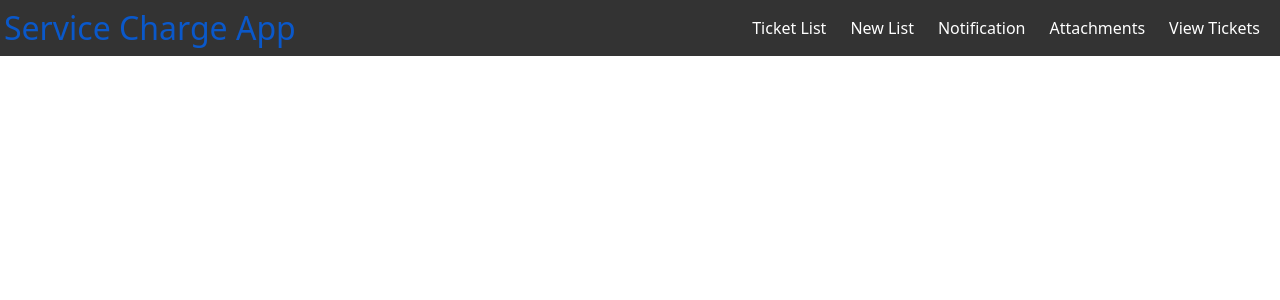
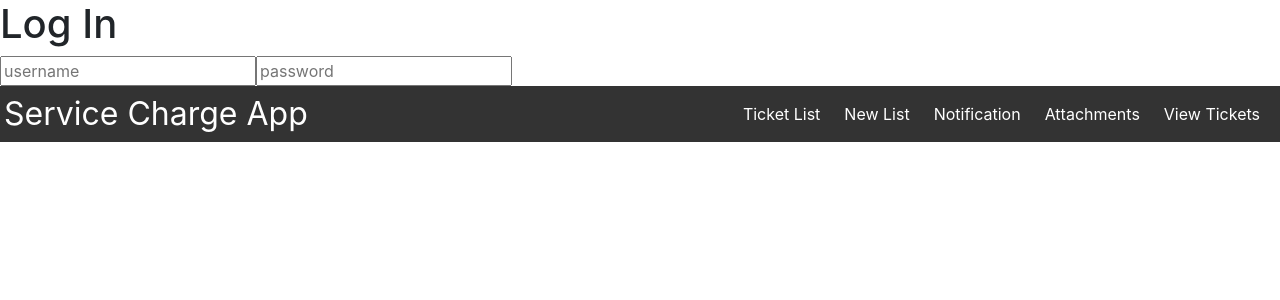
Before and after one commit to martinericksonn/Service_Charge_App_Group9, a React (Create React App) app in the folder Frontend/service-charge-app/: page / in a window 1280 px wide. Shown: the top 300 px of the page. Built offline with nearby package versions, Linux system fonts and the light colour scheme.

Commit message:
add Login Page
initial Login Page, unfinished.

```diff
--- a/Frontend/service-charge-app/src/App.js
+++ b/Frontend/service-charge-app/src/App.js
@@ -1,5 +1,6 @@
-import './App.css';
+import { useState } from 'react'; import './App.css';
 import TicketManagement from './Components/TicketManagement';
+import LogIn from './Components/LogIn';
 import Navbar from './Components/Navbar';
 import TicketList from './pages/TicketList';
 import NewTicket from './pages/NewTicket';
@@ -8,10 +9,12 @@ import Attachments from './pages/Attachments';
 import ViewTicket from './pages/ViewTicket';
 import {Route, Routes} from "react-router-dom"
 
+
 function App() {
-
+    const [currentForm, setCurrentForm] = useState ('login');
     return (
         <>
+        <LogIn/>
         <Navbar/>
         <div className="container">
             <Routes>
--- /dev/null
+++ b/Frontend/service-charge-app/src/Components/LogIn.js
@@ -0,0 +1,15 @@
+import React from "react";
+
+
+const LogIn = () =>{
+    return(
+        <div className="cover">
+            <h1>Log In</h1>
+            <input type="text" placeholder="username"/>
+            <input type="password" placeholder="password"/>
+
+        </div>
+    )
+}
+
+export default LogIn
--- /dev/null
+++ b/Frontend/service-charge-app/src/LogIn.css
@@ -0,0 +1,14 @@
+*{
+    margin: 0;
+    box-sizing: border-box;
+    font-family: -apple-system, BlinkMacSystemFont, 'Segoe UI', 'Roboto', 'Oxygen', 'Ubuntu', 'Cantarell', 'Fira Sans', 'Droid Sans', 'Helvetica Neue', sans-serif;
+    -webkit-font-smoothing: antialiased;
+}
+
+.page{
+    height: 100vh;
+    width: 100%;
+    display: flex;
+    justify-content: center;
+    align-items: center;
+}
--- a/Frontend/service-charge-app/src/index.js
+++ b/Frontend/service-charge-app/src/index.js
@@ -1,6 +1,7 @@
 import React from 'react';
 import ReactDOM from 'react-dom/client';
 import './index.css';
+import "./LogIn.css"
 import App from './App';
 import 'bootstrap/dist/css/bootstrap.css'
 import { BrowserRouter } from "react-router-dom"
```
